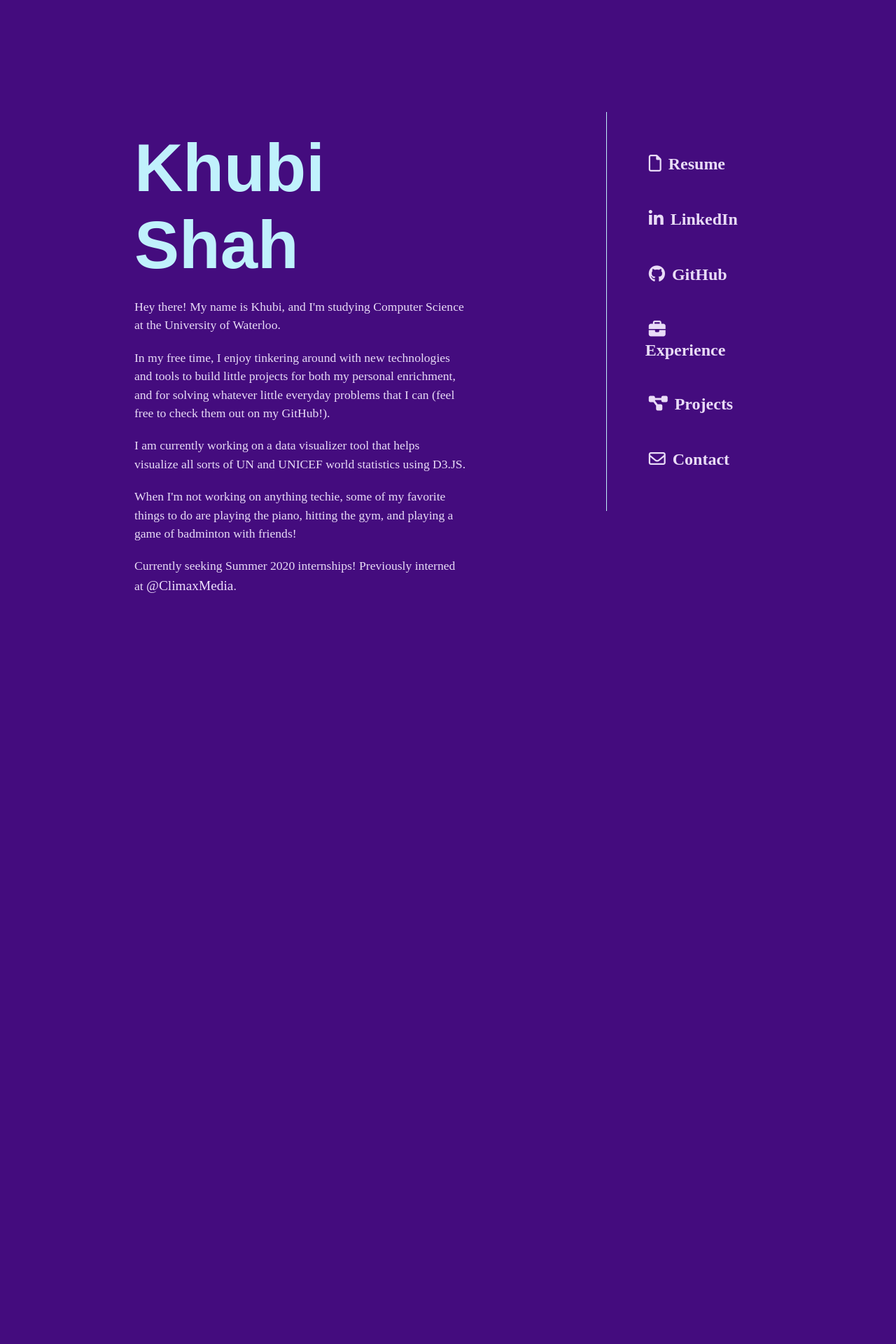
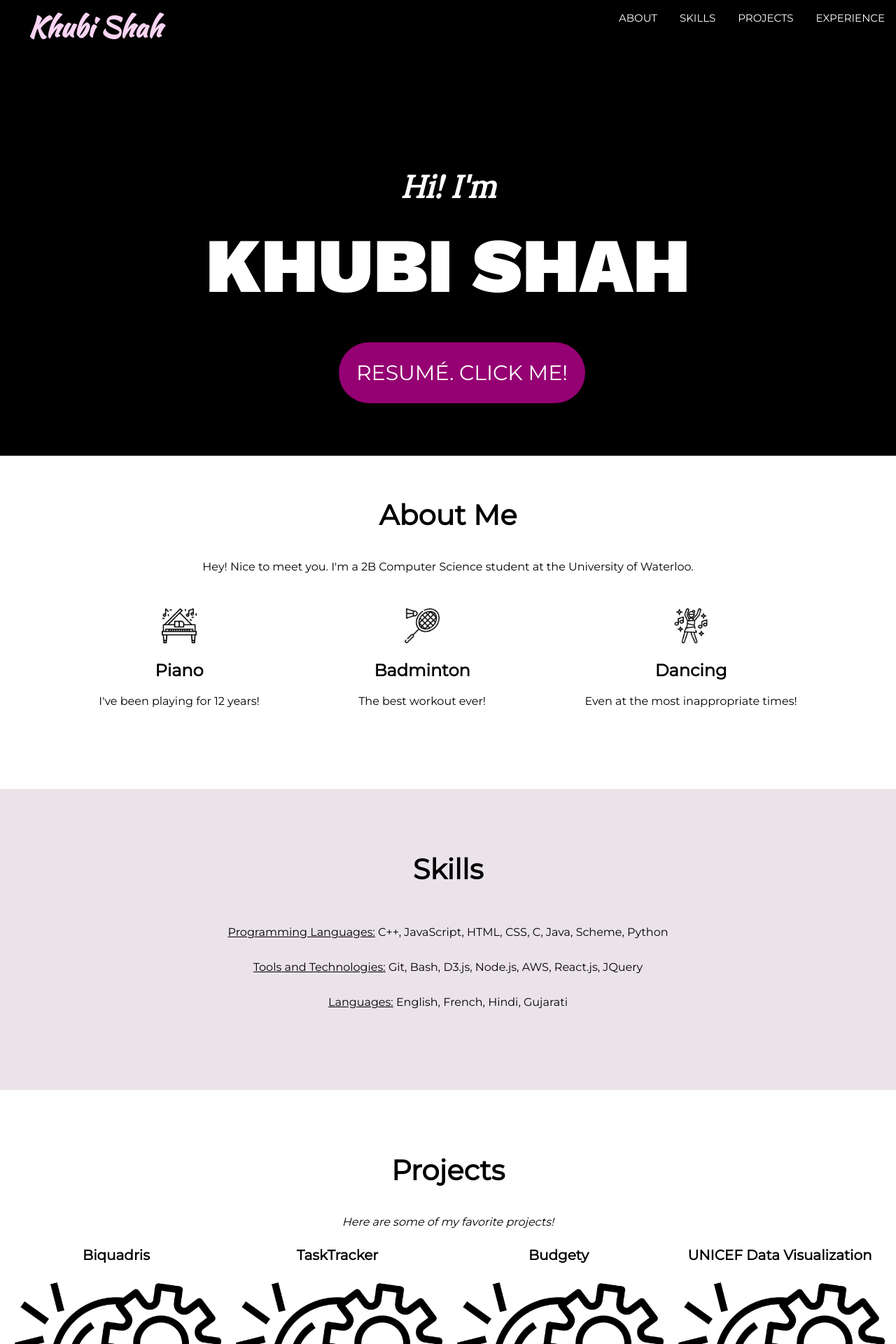
Before and after one commit to khubishah/khubishah.github.io, a Jekyll site: the page built from index.html, in a window 1280 px wide. Shown: the top 1920 px of the page at 70% size. Built offline with Jekyll 4.4.1, drawn with Linux system fonts in a browser that asks for light colours; nearby versions of some CDN libraries; some web fonts are replaced; before the commit the page ends 911 px from its top, so only the background shows below that; some of the changed text lies outside the part shown.

Commit message:
redesign

```diff
--- a/_layouts/default.html
+++ b/_layouts/default.html
@@ -3,6 +3,7 @@
 		<head>
 			<title>{{ page.title }}</title>
 			<script src="https://kit.fontawesome.com/a65c34d223.js" crossorigin="anonymous"></script>
+			<meta name="viewport" content="width=device-width, initial-scale=1.0">
 			<meta charset="UTF-8">
 			<!-- link to main stylesheet -->
 			<link rel="stylesheet" type="text/css" href="/css/main.css">
@@ -10,25 +11,120 @@
 			<link href="https://fonts.googleapis.com/css?family=Muli&display=swap" rel="stylesheet">
 		</head>
 		<body>
-			<div class="bio">
-				<h1>Khubi Shah</h1>
-				<p>Hey there! My name is Khubi, and I'm studying Computer Science at the University of Waterloo.</p>
-				<p>In my free time, I enjoy tinkering around with new technologies and tools to build little projects for both my personal enrichment, and for solving whatever little everyday problems that I can (feel free to check them out on my GitHub!).</p>
-				<p>I am currently working on a data visualizer tool that helps visualize all sorts of UN and UNICEF world statistics using D3.JS.</p>
-				<p>When I'm not working on anything techie, some of my favorite things to do are playing the piano, hitting the gym, and playing a game of badminton with friends!</p>
-				<p>Currently seeking Summer 2020 internships! Previously interned at <a id="climax" href="https://climaxmedia.com/">@ClimaxMedia</a>.</p>
+
+			<div class="topnav">
+				<h1 class="name">Khubi Shah</h1>
+				<nav class="nav menu">
+					<ul id="menu-main" class="nav">
+						<li><a title="about" href="#about">About</a></li>
+						<li><a title="skills" href="#skills">Skills</a></li>
+						<li><a title="projects" href="#projects">Projects</a></li>
+						<li><a title="experience" href="#experience">Experience</a></li>
+					</ul>
+				</nav>
 			</div>
-			<div id="divider"></div>
-			<nav>
-	    		<ul>
-	        		<li><a href=""><i class="far fa-file"></i>Resume</a></li>
-		        	<li><a href="https://ca.linkedin.com/in/khubi-shah"><i class="fab fa-linkedin"></i>LinkedIn</a></li>
-	        		<li><a href="https://github.com/khubishah"><i class="fab fa-github"></i>GitHub</a></li>
-	        		<li><a href=""><i class="fas fa-briefcase"></i>Experience</a></li>
-					<li><a href=""><i class="fas fa-project-diagram"></i>Projects</a></li>
-					<li><a href="mailto:khubi.shah@outlook.com"><i class="far fa-envelope"></i>Contact</a></li>
-	    		</ul>
-			</nav>
+
+			<section id="header" class="header_section">
+				<header>
+					<h3 id="header_title"><i>Hi! I'm</i></h3>
+					<h2 id="header_name">Khubi Shah</h2>
+					<ul id="header_menu">
+							<li><a class="header_menu_class" href="">ResumÉ. Click Me!</a></li>
+					</ul>
+
+				</header>
+
+			</section>
+			<section id="about" class="about_section">
+				<h3 class = "section_title">About Me</h3>
+				<p class = "section_para">Hey! Nice to meet you. I'm a 2B Computer Science student at the University of Waterloo.</p>
+				<div class = "hobbies_row">
+					<div class = "hobby">
+						<img class="hobby_icons" src="/img/piano.jpg" alt="" />
+						<h2 class = "hobby_names">Piano</h2>
+						<p class = "hobby_para">I've been playing for 12 years!</p>
+					</div>
+					<div class = "hobby">
+							<img class="hobby_icons" src="/img/badminton.jpg" alt="" />
+							<h2 class = "hobby_names">Badminton</h2>
+							<p class = "hobby_para">The best workout ever!</p>
+					</div>
+					<div class = "hobby">
+							<img class="hobby_icons" src="/img/dancing.jpg" alt="" />
+							<h2 class = "hobby_names">Dancing</h2>
+							<p class = "hobby_para">Even at the most inappropriate times!</p>
+					</div>
+				</div>
+			</section>
+
+			<section id="skills" class="skills_section">
+				<h3 class = "section_title">Skills</h3>
+				<p class = "section_para"><u>Programming Languages:</u> C++, JavaScript, HTML, CSS, C, Java, Scheme, Python</p>
+				<p class = "section_para"><u>Tools and Technologies:</u> Git, Bash, D3.js, Node.js, AWS, React.js, JQuery</p>
+				<p class = "section_para"><u>Languages:</u> English, French, Hindi, Gujarati</p>
+			</section>
+
+
+			<section id="projects">
+				<h3 class = "section_title">Projects</h3>
+				<p class = "section_para"><i>Here are some of my favorite projects!</i></p>
+				<div class="the_projects">
+					<div class = "project">
+						<h4 class="project_names">Biquadris</h4>
+						<img class="project_images" src="/img/project-management.jpg" alt="" />
+						<p class="section_para">some information about this project</p>
+					</div>
+					<div class = "project">
+						<h4 class="project_names">TaskTracker</h4>
+						<img class="project_images" src="/img/project-management.jpg" alt="" />
+						<p class="section_para">some information about this project</p>
+
+					</div>
+					<div class = "project">
+						<h4 class="project_names">Budgety</h4>
+						<img class="project_images" src="/img/project-management.jpg" alt="" />
+						<p class="section_para">some information about this project. </p>
+					</div>
+					<div class = "project">
+							<h4 class="project_names">UNICEF Data Visualization</h4>
+							<img class="project_images" src="/img/project-management.jpg" alt="" />
+							<p class="section_para">some information about this project. </p>
+					</div>
+
+				</div>
+
+				<p class="section_para"><br><br><i>To see all my projects on GitHub, click <a href="https://github.com/khubishah">here!</a></i></p>
+
+			</section>
+			<section id="experience" class="experience_section">
+				<h3 class = "section_title">Work and Volunteer Experience</h3>
+				<div class="job_list">
+					<div class="job">
+						<h4 class="project_names">Job title 1</h4>
+						<p class = "section_para">Bullet points/description</p>
+					</div>
+					<div class="job">
+						<h4 class="project_names">Job title 2</h4>
+						<p class = "section_para">Bullet points/description</p>
+					</div>
+					<div class="job">
+						<h4 class="project_names">Job title 2</h4>
+						<p class = "section_para">Bullet points/description</p>
+					</div>
+				</div>
+			</section>
+			<footer>
+				<p class="footer_para">
+					Copyright © Khubi Shah 2020
+				</p>
+				<ul class="footer_ul">
+					<li><a href="https://github.com/khubishah"><img class="footer_icons" src="/img/github.jpg" alt="" /></a></li>
+					<li><a href="mailto:khubi.shah@outlook.com"><img class="footer_icons" src="/img/email.jpg" alt="" /></a></li>
+					<li><a href="https://ca.linkedin.com/in/khubi-shah"><img class="footer_icons" src="/img/linkedin-logo.jpg" alt="" /></a></li>
+
+				</ul>
+
+			</footer>
 
 
 
--- a/css/main.css
+++ b/css/main.css
@@ -1,79 +1,236 @@
 @import url(https://maxcdn.bootstrapcdn.com/font-awesome/4.7.0/css/font-awesome.min.css);
 @import url(https://fonts.googleapis.com/css?family=Frank+Ruhl+Libre&display=swap);
+@import url(https://fonts.googleapis.com/css?family=Muli&display=swap);
+@import url(https://fonts.googleapis.com/css?family=Kaushan+Script&display=swap);
+@import url(https://fonts.googleapis.com/css?family=Montserrat&display=swap);
+@import url(https://fonts.googleapis.com/css?family=Lora&display=swap);
+@import url(https://fonts.googleapis.com/css?family=Work+Sans:900&display=swap);
+
 body {
-    margin: 60px auto;
-    width: 70%;
-    background-color: #440C7E;
+    margin: 0;
+    font-family: Arial, Helvetica, sans-serif;
+    display: flex;
+    flex-direction: column;
+  }
+
+  /* Nav Design */
+
+  .topnav {
+    overflow: hidden;
+    background-color: black;
+    display: flex;
+    flex-direction: row;
+    justify-content: space-between;
+  }
+
+  .topnav ul {
+    list-style: none;
+    display: flex;
+    flex-direction: row;
+  }
+
+  .nav a {
+    margin: 50px 0px 0px 0px;
+    color: white;
+    text-align: center;
+    padding: 14px 16px;
+    font-size: 15px;
+    text-decoration: none;
+    font-family: 'Montserrat', sans-serif;
+    text-transform: uppercase;
+
+  }
+
+  .topnav a:hover {
+    background-color: #ddd;
+    color: black;
+  }
+
+  .topnav a.active {
+    background-color: #4CAF50;
+    color: white;
+  }
+
+.topnav .name {
+
+    text-decoration: none;
+    color: #FAD4F3;
+    font-family: 'Kaushan Script', cursive;
+    margin: 10px 0px 20px 40px;
+    font-size: 40px;
+}
+
+
+/* Header Design */
+#header {
+    background-color: black;
+    margin: 0;
+    display: flex;
+    padding: 100px 0px 100px 0px;
+    flex-direction: column;
+    justify-content: flex-start;
+}
+
+#header_title {
+    color: white;
+    text-align: center;
+    font-family: 'Lora', serif;
+    font-size: 45px;
+
+    padding: 0px 0px 0px 0px;
+    margin: 50px 0px 0px 0px;
+}
+
+#header_name{
+    color: white;
+    font-family: 'Work Sans', sans-serif;
+    text-transform: uppercase;
+    font-size: 110px;
+    text-align: center;
+    padding: 0px 0px 0px 0px;
+
+    margin: 20px;
+}
+#header_menu {
+    list-style: none;
+    text-align: center;
+    margin: 70px 0px 0px 0px;
+
+}
+
+.header_menu_class {
+    font-size: 30px;
+    text-decoration: none;
+    font-family: 'Montserrat', sans-serif;
+    text-transform: uppercase;
+    color: white;
+    background-color: #950073;
+    padding: 25px 25px 25px 25px;
+    border-radius: 50px;
+}
+
+/*About Section */
+
+
+
+#about {
+    background-color: white;
+    margin: 0;
+    display: flex;
+    padding: 20px 0px 100px 0px;
+    flex-direction: column;
+    justify-content: flex-start;
+}
+
+.section_title {
+    font-family: 'Montserrat', sans-serif;
+    text-align: center;
+    font-size: 40px;
+
+}
+.section_para {
+    text-align: center;
+    padding: 0px 0px 0px 0px;
+    margin: 0;
+    font-family: 'Montserrat', sans-serif;
+}
+
+.hobbies_row {
+    padding: 50px 0px 0px 0px;
+    display: flex;
+    justify-content: space-evenly;
+
+}
+
+.hobby {
+    font-family: 'Montserrat', sans-serif;
+    text-align: center;
+}
+
+.hobby_icons {
+    width: 50px;
+    height: 50px;
+}
+
+/*Skills */
+
+
+#skills {
+    background-color: #EAE3EA;
+    margin: 0;
+    padding: 50px 0px 100px 0px;
+    line-height: 50px;
+}
+
+/*Projects*/
+
+
+
+
+#projects {
+    background-color: white;
+    margin: 0;
+    padding: 50px 0px 75px 0px;
+    display: flex;
+    flex-direction: column;
+    justify-content: space-evenly;
+}
+
+.project_names {
+    font-family: 'Montserrat', sans-serif;
+    font-size: 20px;
+}
+.the_projects {
+    display: flex;
+    flex-direction: row;
+    justify-content: space-evenly;
+    text-align: center;
+}
+
+.project_images {
+    width: 300px;
+    height: 300px;
+    margin: 0px 0px 50px 0px;
+}
+
+
+/*Experience*/
+#experience {
+    background-color: #EAE3EA ;
+    margin: 0;
+    padding: 0px 0px 75px 0px;
+}
+.job_list {
+    display: flex;
+    flex-direction: column;
+    justify-content: center;
+}
+.job {
+    margin: 0px 50px 0px 50px;
+    text-align: center;
+}
+
+/*Footer */
+footer {
+    background-color: white;
+    margin: 0;
+}
+.footer_para {
+    text-align: center;
+    padding: 30px 0px 30px 0px;
+    margin: 0;
+    font-family: 'Montserrat', sans-serif;
+    color: black;
+}
+
+.footer_ul {
+    list-style: none;
     display: flex;
     flex-direction: row;
     justify-content: center;
 }
-#divider {
-    margin: 100px 50px 0px 200px;
-    height: 570px;
-    width: 3px;
-    background-color: #C0F1FC;
+.footer_icons {
+    margin: 0px 50px 0px 50px;
+    width: 50px;
+    height: 50px;
 }
-nav {
-    margin: 100px 0px 0px 0px;
-    width: 600px;
-    height: 500px;
-
-}
-nav ul {
-    font-family: 'Frank Ruhl Libre', serif;
-    padding: 0px;
-    list-style: none;
-    font-weight: bold;
-    display: flex;
-    flex-direction: column;
-    justify-content: space-evenly;
-}
-nav ul li{
-    padding: 40px 5px 5px 5px;
-    display: inline;
-    margin-right: 20px;
-}
-
-i {
-    padding: 5px 10px 5px 5px;
-}
-a {
-    text-decoration: none;
-    color: #E9DCF7;
-    font-size:1.5em;
-
-    font-family: 'Frank Ruhl Libre', serif;
-}
-a:hover {
-    text-decoration: underline;
-}
-
-.bio {
-    display: flex;
-    flex-direction: column;
-    justify-content: flex-start;
-
-}
-h1 {
-    font-size: 6em;
-    margin: 125px 0px 0px 0px;
-    font-family: 'Muli', sans-serif;
-    color: #C0F1FC;
-}
-p {
-    margin: 20px 0px 0px 0px;
-    font-size: 1.1em;
-    line-height: 1.5em;
-    color: #E9DCF7;
-    font-family: 'Frank Ruhl Libre', serif;
-}
-
-
-#climax {
-margin: 20px 0px 0px 0px;
-    font-size: 1.1em;
-    line-height: 1.5em;
-    color: #EEE0FC;
-    font-family: 'Frank Ruhl Libre', serif;
-}
```
Also changed, not shown: img/badminton.jpg (added), img/dancing.jpg (added), img/email.jpg (added), img/github.jpg (added), img/linkedin-logo.jpg (added), img/piano.jpg (added), img/project-management.jpg (added).
